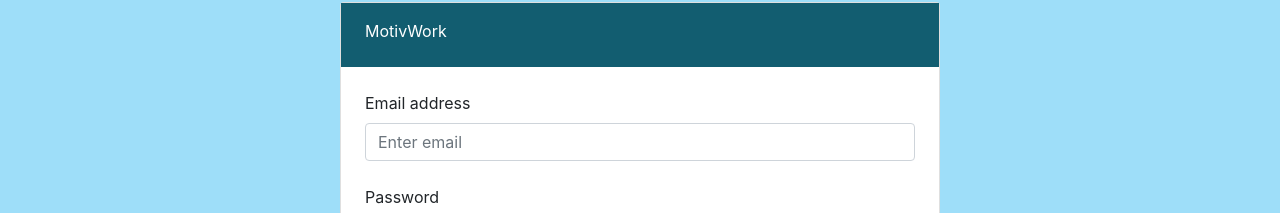
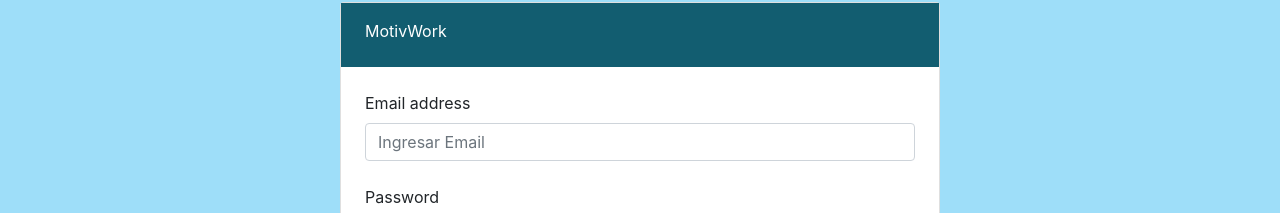
Before and after one commit to Rickywep/motiv, a React (Create React App) app: page /Login in a window 1280 px wide. Shown: the part 114-327 px from the top of the page. Built offline with nearby package versions, Linux system fonts and the light colour scheme.

Commit message:
modififco el placeholder de email

```diff
--- a/src/components/Formulario.jsx
+++ b/src/components/Formulario.jsx
@@ -52,7 +52,7 @@ export default function Formulario({ setUser }) {
             name="email"
             onChange={handleChange}
             type="email"
-            placeholder="Enter email"
+            placeholder="Ingresar Email"
             required
           />
         </Form.Group>
```
